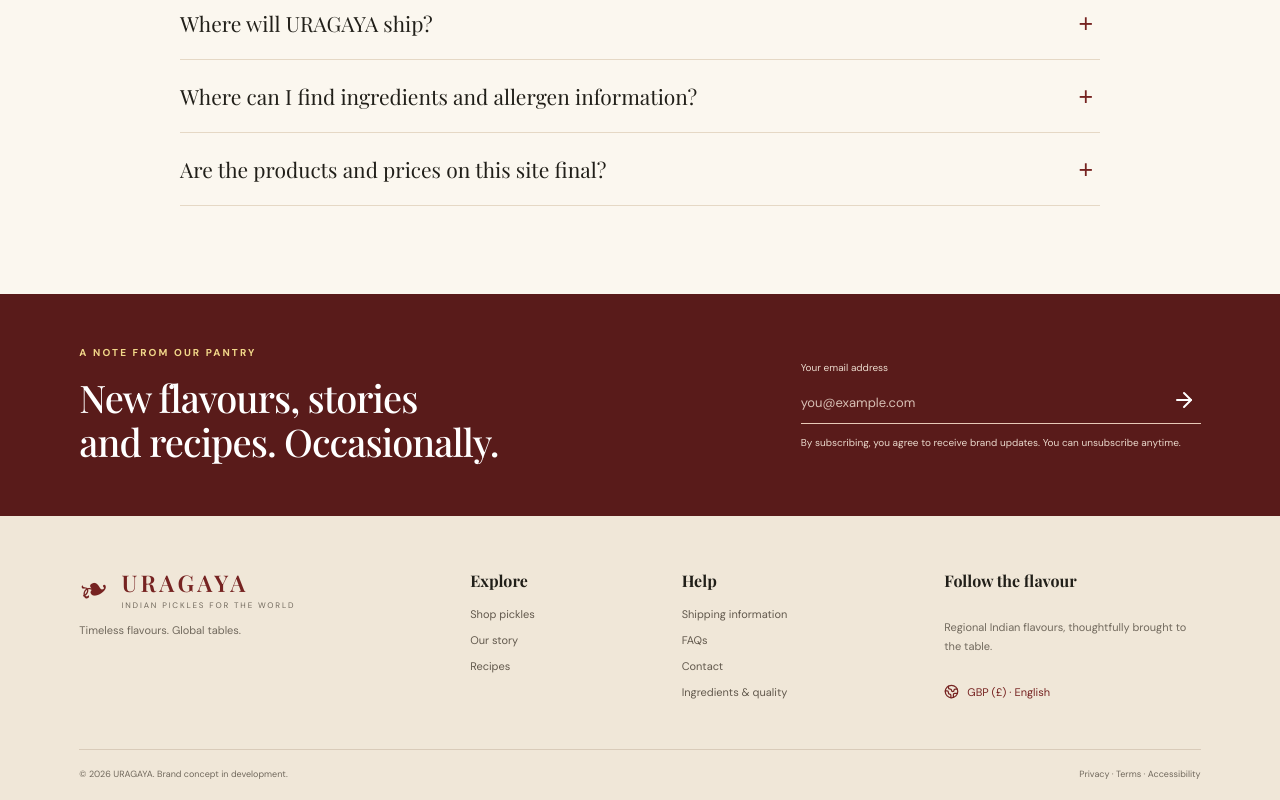
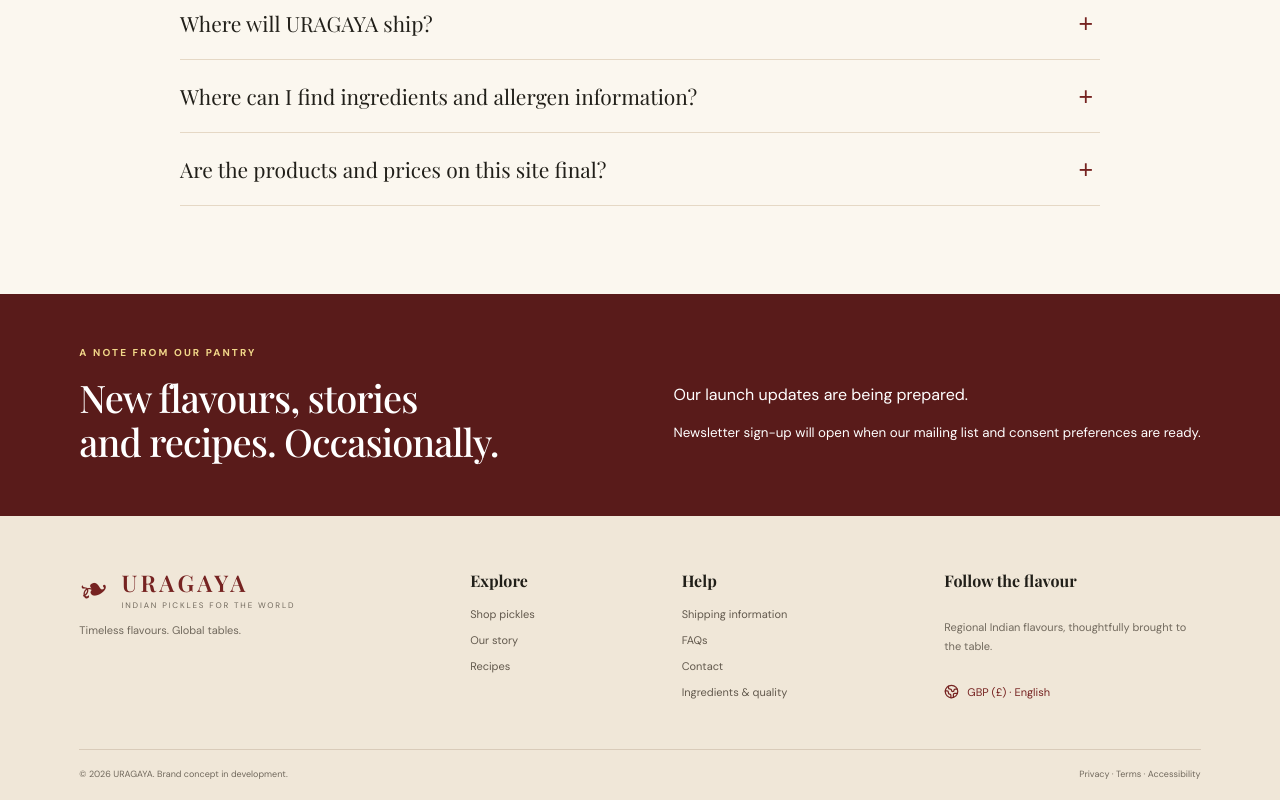
Before and after one commit to venugopalc80/Uragaya, a Next.js app: page / in a window 1280 px wide. Shown: the part 5526-6326 px from the top of the page. Built offline with nearby package versions, Linux system fonts and the light colour scheme.

Commit message:
Remove placeholder newsletter submission

```diff
--- a/app/page.tsx
+++ b/app/page.tsx
@@ -252,7 +252,7 @@
 
       <section className="newsletter">
         <div><p className="eyebrow light">A NOTE FROM OUR PANTRY</p><h2>New flavours, stories<br />and recipes. Occasionally.</h2></div>
-        <form onSubmit={(event) => { event.preventDefault(); setNotice("Thanks for your interest. Newsletter sign-up will be connected at launch."); }}><label htmlFor="newsletter-email">Your email address</label><div className="newsletter-input"><input id="newsletter-email" type="email" required placeholder="you@example.com" /><button type="submit" aria-label="Subscribe"><ArrowRight /></button></div><small>By subscribing, you agree to receive brand updates. You can unsubscribe anytime.</small></form>
+        <div className="newsletter-coming-soon"><p>Our launch updates are being prepared.</p><small>Newsletter sign-up will open when our mailing list and consent preferences are ready.</small></div>
       </section>
 
       <footer className="footer">
```
